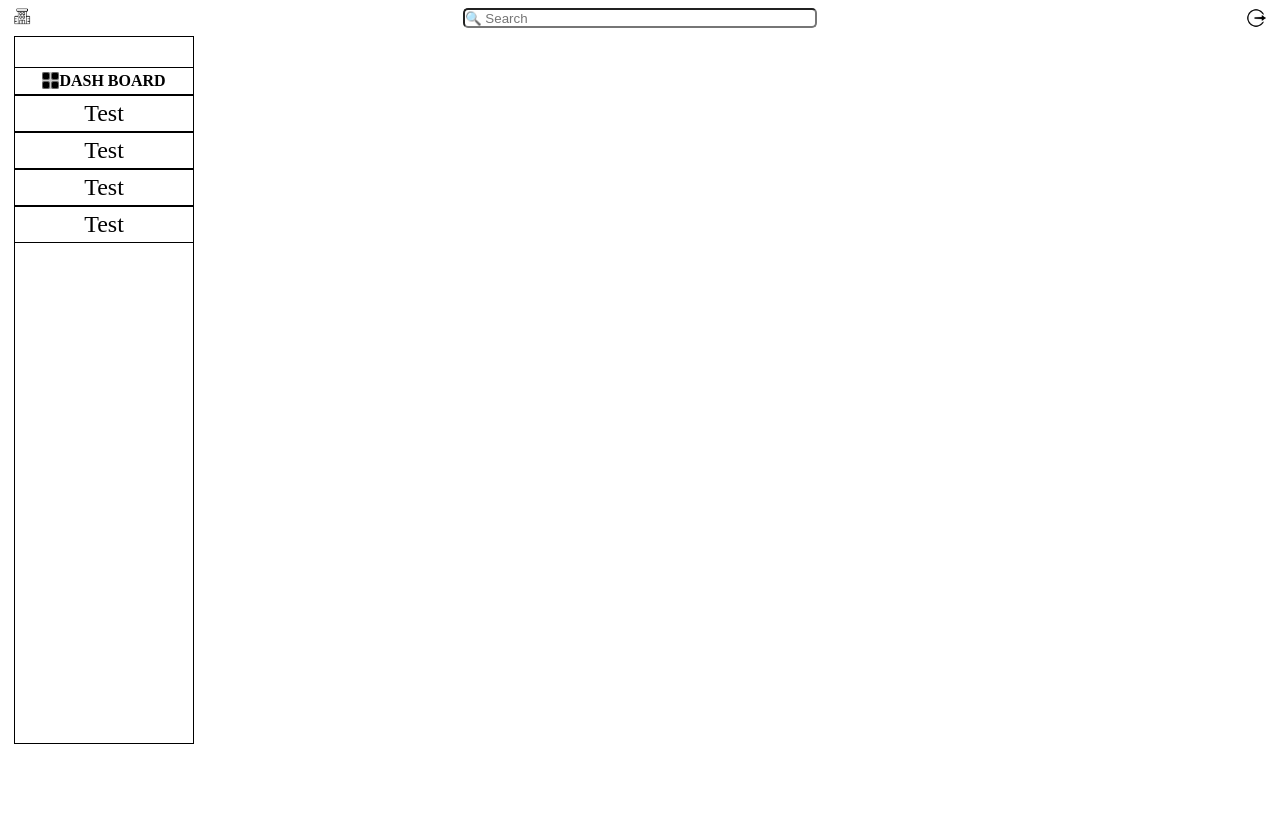
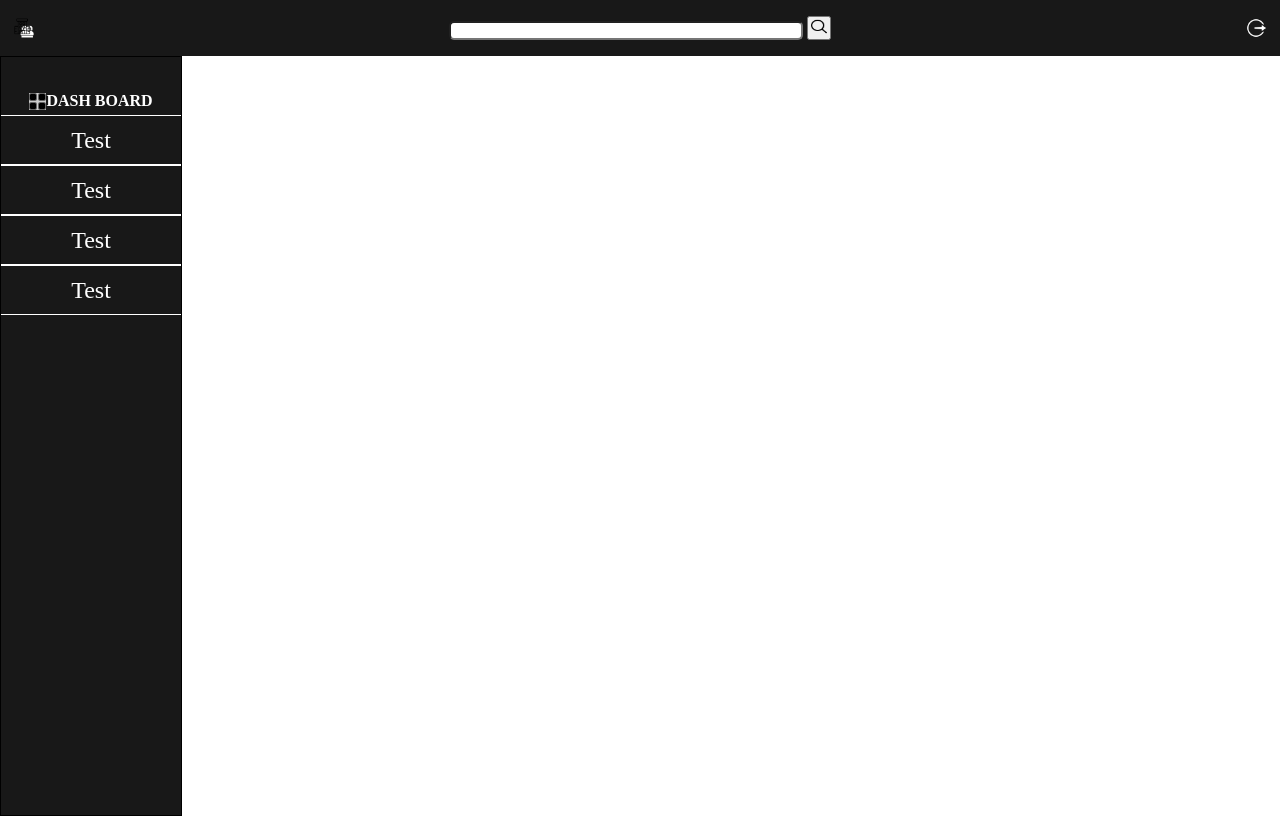
Before and after one commit to ahmedbilal-2711/HostelManagement, a plain HTML site: page html/navBar.html in a window 1280 px wide. Drawn offline with Linux system fonts and the light colour scheme.

Commit message:
improved nav bar

```diff
--- a/css/navBar.css
+++ b/css/navBar.css
@@ -1,3 +1,4 @@
+/* All indexes */
 *{
     padding: 0;
     margin: 0;
@@ -10,16 +11,34 @@ body{
     height: 100%;
 }
 
+/* Top Bar */
 #topBar{
+    background-color: rgba(0, 0, 0, 0.904);
     padding: 8px 14px 8px 14px;
     display: flex;
     flex-flow: row wrap;
     justify-content: space-between;
+    align-items: center;
+    height: 40px;
 }
 
 .topIcons{
     width: 20px;
     height: 20px;
+}
+
+#signout{
+    filter: invert(1);
+}
+
+#signout:hover{
+    animation-name: jelly;
+    animation-duration: 1500ms;
+    animation-fill-mode: forwards;
+}
+
+#searchIcon{
+    height: 17px;
 }
 
 #searchBox{
@@ -28,11 +47,11 @@ body{
 }
 
 #sideBox{
-    padding: 0px 14px 0px 14px;
     width: 180px;
     height: 100%;
 }
 
+/* DASHBOARD */
 #headingDashBoard{
     display: flex;
     flex-flow: row wrap;
@@ -52,8 +71,11 @@ body{
 }
 
 #navBar ul{
+    background-color: rgba(0, 0, 0, 0.904);
+    color:white;
     padding: 0;
     margin: 0;
+    width: 180px;
     padding-top: 30px;
     padding-bottom: 500px;
     border: 1px solid black;
@@ -61,29 +83,33 @@ body{
 
 #navBar li{
     list-style: none;
-    border-top: 1px solid black;
-    border-bottom: 1px solid black;
+    border-top: 1px solid white;
+    border-bottom: 1px solid white;
     width: 100%;
+    height: 40px;
     padding: 4px 0px 4px 0px;
     display: flex;
     flex-flow: row wrap;
     justify-content: center;
-}
-
-li::after{
-    background-color: red;
+    align-items: center;
 }
 
 a{
+    color: white;
     text-decoration: none;
-    color: black;
     font-size: x-large;
 }
 
-li>a:hover{
+li:hover{
     animation-name: hoverDashboard;
-    animation-duration: 1000ms;
+    animation-duration: 1500ms;
     animation-fill-mode: forwards;
+    background-color: white;
+    color: black;
+}
+
+a:hover{
+    color: black;
 }
 
 /* Animations */
@@ -102,3 +128,18 @@ li>a:hover{
         transform: rotateX(0deg);
     }
 }
+
+@keyframes jelly{
+    0%{
+        transform: rotateY(35deg);
+    }
+    50%{
+        transform: rotateY(0deg);
+    }
+    75%{
+        transform: rotateY(-35deg);
+    }
+    100%{
+        transform: rotateY(0deg);
+    }
+}
--- a/html/navBar.html
+++ b/html/navBar.html
@@ -10,16 +10,19 @@
 <body>
     <div id="topBar">
         <img src="../images/icon.png" alt="Icon" class="topIcons">
-        <input type="text" name="search" id="searchBox" placeholder="&#128269; Search" >
+        <div>
+            <input type="text" name="search" id="searchBox"Search" >
+            <button><img src="../images/search.png" class="topIcons" id="searchIcon" alt="Search"></button>
+        </div>
         <img src="../images/signout.png" alt="Sign Out" class="topIcons" id="signout">
     </div>
     <div id="sideBox">
         <nav id="navBar">
             <ul>
-                <li>
+                <div id="headingDashBoard">
                     <img src="../images/dashboard.png" id="dashImg" alt="DashBoard">
                     <h4>DASH BOARD</h4>
-                </li>
+                </div>
                 <li><a href="#">Test</a></li>
                 <li><a href="#">Test</a></li>
                 <li><a href="#">Test</a></li>
```
